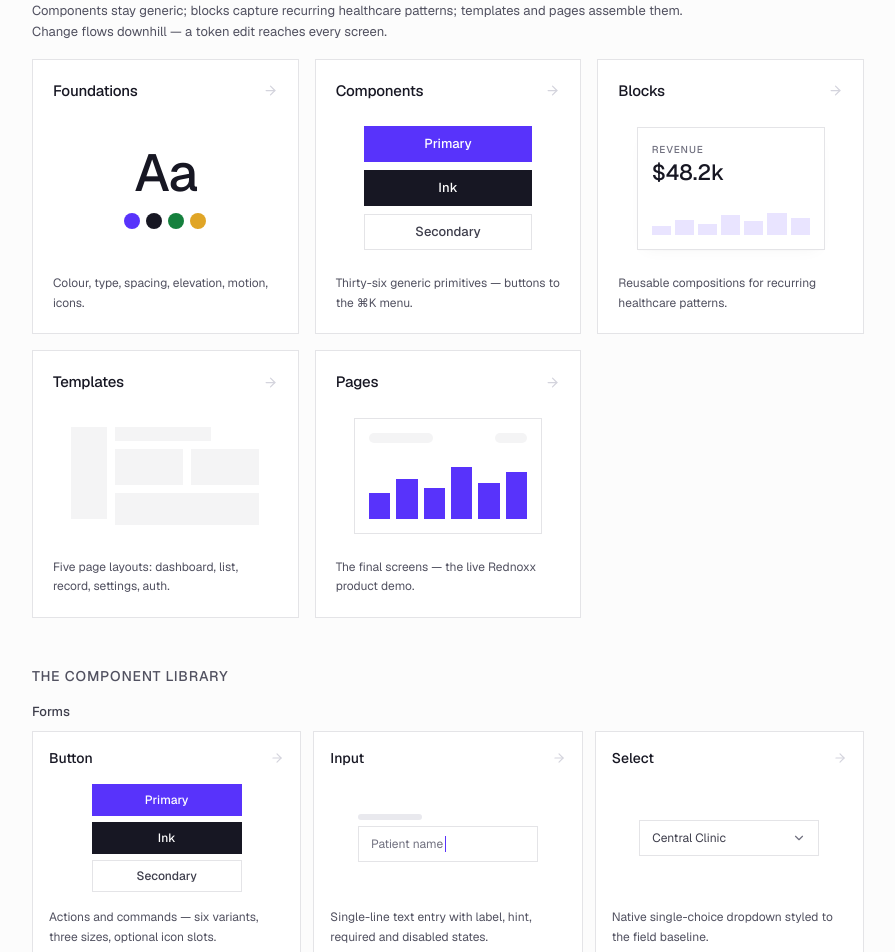
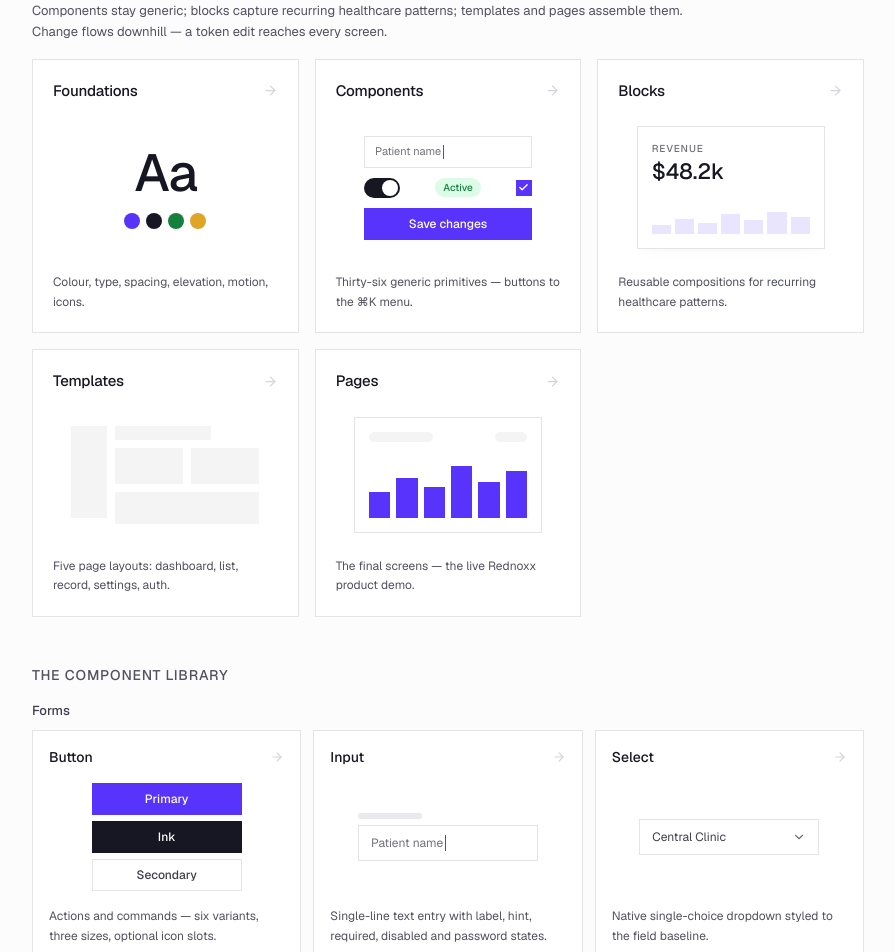
Before and after one commit to kmcdotninja/Rednoxx-Design-System, a React (Vite) app in the folder app/: page / in a window 1280 px wide. Shown: the part 840-1792 px from the top of the page, without its empty margins (312-1207 px from the left). Built offline with nearby package versions, Linux system fonts and the light colour scheme.

Commit message:
chore: input updates

```diff
--- a/app/src/components/Logo.tsx
+++ b/app/src/components/Logo.tsx
@@ -15,7 +15,7 @@ export function Logo({ className }: { className?: string }) {
       src="/logo.svg"
       alt="Rednoxx"
       draggable={false}
-      className={cn('block h-7 w-auto select-none', className)}
+      className={cn('block h-7 w-auto max-w-fit select-none', className)}
     />
   )
 }
--- a/app/src/components/ui/Field.tsx
+++ b/app/src/components/ui/Field.tsx
@@ -1,10 +1,11 @@
+import { useState } from 'react'
 import type {
   InputHTMLAttributes,
   ReactNode,
   SelectHTMLAttributes,
   TextareaHTMLAttributes,
 } from 'react'
-import { ChevronDown } from 'lucide-react'
+import { ChevronDown, Eye, EyeOff } from 'lucide-react'
 import { cn } from '@/lib/cn'
 
 const baseField =
@@ -73,6 +74,38 @@ export function Input({ className, invalid, ...props }: InputProps) {
   )
 }
 
+/** Input for secrets: type="password" with a show/hide eye toggle. */
+export function PasswordInput({
+  className,
+  invalid,
+  disabled,
+  ...props
+}: Omit<InputProps, 'type'>) {
+  const [visible, setVisible] = useState(false)
+  const Icon = visible ? EyeOff : Eye
+  return (
+    <div className="relative">
+      <input
+        type={visible ? 'text' : 'password'}
+        aria-invalid={invalid || undefined}
+        disabled={disabled}
+        className={cn(baseField, 'h-10 pl-3 pr-10', invalid && invalidField, className)}
+        {...props}
+      />
+      <button
+        type="button"
+        aria-label={visible ? 'Hide password' : 'Show password'}
+        aria-pressed={visible}
+        disabled={disabled}
+        onClick={() => setVisible((v) => !v)}
+        className="absolute right-1 top-1/2 flex h-8 w-8 -translate-y-1/2 items-center justify-center rounded-xl text-forest-300 transition-colors duration-150 hover:text-forest-500 focus:outline-none focus-visible:text-forest-500 focus-visible:ring-4 focus-visible:ring-azure-50 disabled:hidden"
+      >
+        <Icon size={16} aria-hidden />
+      </button>
+    </div>
+  )
+}
+
 interface TextareaProps extends TextareaHTMLAttributes<HTMLTextAreaElement> {
   invalid?: boolean
 }
--- a/app/src/components/ui/index.ts
+++ b/app/src/components/ui/index.ts
@@ -4,7 +4,7 @@ export { Card, CardHeader } from './Card'
 export { Badge, Tag, StatusPill } from './Badge'
 export { Segmented } from './Segmented'
 export type { SegOption } from './Segmented'
-export { Field, Input, Textarea, Select, KeyValue } from './Field'
+export { Field, Input, PasswordInput, Textarea, Select, KeyValue } from './Field'
 export { Checkbox } from './Checkbox'
 export { RadioGroup } from './Radio'
 export type { RadioOption } from './Radio'
--- a/app/src/showcase/blockdocs/auth.tsx
+++ b/app/src/showcase/blockdocs/auth.tsx
@@ -26,6 +26,7 @@ import {
   Field,
   Input,
   Modal,
+  PasswordInput,
   Tag,
   Toggle,
   useToast,
@@ -138,8 +139,7 @@ function LoginExample() {
           <Input type="email" defaultValue="amina@rednoxx.health" />
         </Field>
         <Field label="Password">
-          <Input
-            type="password"
+          <PasswordInput
             placeholder="••••••••"
             value={password}
             onChange={(e) => setPassword(e.target.value)}
@@ -208,7 +208,7 @@ function RegistrationExample() {
           <Input type="email" placeholder="name@facility.rednoxx.health" />
         </Field>
         <Field label="Password" required>
-          <Input type="password" placeholder="8+ characters" />
+          <PasswordInput placeholder="8+ characters" />
         </Field>
         <label className="flex cursor-pointer items-start gap-2.5">
           <input
@@ -439,8 +439,7 @@ function PasswordExample() {
     <AuthCard title="Create a new password" subtitle="Your reset link was verified.">
       <div className="space-y-4">
         <Field label="New password">
-          <Input
-            type="password"
+          <PasswordInput
             value={password}
             onChange={(e) => setPassword(e.target.value)}
             placeholder="Type to watch the meter"
@@ -471,7 +470,7 @@ function PasswordExample() {
           })}
         </ul>
         <Field label="Confirm password" hint={mismatch ? undefined : ' '}>
-          <Input type="password" value={confirm} onChange={(e) => setConfirm(e.target.value)} />
+          <PasswordInput value={confirm} onChange={(e) => setConfirm(e.target.value)} />
         </Field>
         {mismatch && (
           <p className="-mt-2 text-[13px] font-medium text-rose-ink" role="alert">
@@ -719,11 +718,10 @@ export const AUTH_BLOCK_DOCS: Omit<ComponentDoc, 'name' | 'group' | 'summary'>[]
     slug: 'password',
     description:
       'Create, reset and change flows share one card: a four-segment strength meter driven by explicit requirements, each requirement visible and ticking as it passes. The submit gates on all requirements plus a matching confirmation.',
-    code: `<PasswordField
-  value={password}
-  onChange={setPassword}
-  requirements={REQUIREMENTS}
-/>`,
+    code: `<Field label="New password">
+  <PasswordInput value={password} onChange={…} />
+</Field>
+<StrengthMeter value={password} requirements={REQUIREMENTS} />`,
     examples: [
       {
         title: 'Live — type to drive the meter',
@@ -735,6 +733,7 @@ export const AUTH_BLOCK_DOCS: Omit<ComponentDoc, 'name' | 'group' | 'summary'>[]
       'Strength is announced as text (role="status"), never colour-alone bars.',
       'Requirements are a visible checklist, so “weak” is actionable.',
       'The mismatch message is role="alert" and sits directly under the confirm field.',
+      'Both fields carry the show/hide eye — a labelled button with aria-pressed, so users can verify long passwords before submitting.',
     ],
   },
   {
--- a/app/src/showcase/blocks-meta.ts
+++ b/app/src/showcase/blocks-meta.ts
@@ -64,7 +64,7 @@ export const BLOCKS_META: BlockMeta[] = [
     slug: 'password',
     name: 'Password',
     group: 'Auth',
-    summary: 'Reset and create-password forms with a live strength meter and requirements list.',
+    summary: 'Reset and create-password forms with show/hide toggles, a live strength meter and requirements list.',
   },
   {
     slug: 'org-access',
--- a/app/src/showcase/demo/pages/SignIn.tsx
+++ b/app/src/showcase/demo/pages/SignIn.tsx
@@ -8,6 +8,7 @@ import {
   CodeInput,
   Field,
   Input,
+  PasswordInput,
   Tag,
   Toggle,
   useToast,
@@ -174,8 +175,7 @@ export function SignInPage() {
                   <Input type="email" defaultValue="amina@rednoxx.health" />
                 </Field>
                 <Field label="Password">
-                  <Input
-                    type="password"
+                  <PasswordInput
                     placeholder="••••••••"
                     autoFocus
                     value={password}
--- a/app/src/showcase/docs/forms.tsx
+++ b/app/src/showcase/docs/forms.tsx
@@ -11,6 +11,7 @@ import {
   Field,
   FileUpload,
   Input,
+  PasswordInput,
   RadioGroup,
   SearchInput,
   Select,
@@ -269,7 +270,7 @@ export const FORM_DOCS: ComponentDoc[] = [
     slug: 'input',
     name: 'Input',
     group: 'Forms',
-    summary: 'Single-line text entry with label, hint, required and disabled states.',
+    summary: 'Single-line text entry with label, hint, required, disabled and password states.',
     props: [
       { name: 'label', type: 'ReactNode', description: 'Field — the visible label above the control.' },
       { name: 'hint', type: 'ReactNode', description: 'Field — helper text under the control.' },
@@ -315,6 +316,21 @@ export const FORM_DOCS: ComponentDoc[] = [
         ),
       },
       {
+        title: 'Password',
+        note: 'PasswordInput hides the value behind type="password" and adds an eye toggle to reveal it. The invalid and disabled states carry over from Input.',
+        wide: true,
+        body: (
+          <div className="grid max-w-2xl gap-4 sm:grid-cols-2">
+            <Field label="Password" required hint="Click the eye to reveal what you typed.">
+              <PasswordInput defaultValue="Garki@2026" />
+            </Field>
+            <Field label="Confirm password" required error="Passwords don’t match yet.">
+              <PasswordInput invalid defaultValue="Garki@202" />
+            </Field>
+          </div>
+        ),
+      },
+      {
         title: 'Disabled and multiline',
         wide: true,
         body: (
@@ -344,6 +360,7 @@ export const FORM_DOCS: ComponentDoc[] = [
       'Required is marked visually and should be enforced in validation copy, not colour alone.',
       'Placeholder text meets 4.5:1 contrast but never substitutes for a label.',
       'Disabled inputs keep their value readable at AA contrast on the gray panel.',
+      'The password eye is a real button — labelled “Show password”, keyboard reachable, with aria-pressed reflecting the state.',
     ],
   },
   {
--- a/app/src/showcase/pages/Overview.tsx
+++ b/app/src/showcase/pages/Overview.tsx
@@ -2,6 +2,7 @@ import type { ReactNode } from 'react'
 import { Link } from 'react-router-dom'
 import {
   ArrowRight,
+  Check,
   MousePointerClick,
   PersonStanding,
   Sprout,
@@ -36,15 +37,24 @@ const LAYER_PREVIEWS: Record<string, ReactNode> = {
     </div>
   ),
   Components: (
-    <div className="flex w-full max-w-[168px] flex-col gap-2">
-      <span className="flex h-9 items-center justify-center bg-azure text-[13px] font-medium text-white">
-        Primary
-      </span>
-      <span className="flex h-9 items-center justify-center bg-forest text-[13px] font-medium text-white">
-        Ink
-      </span>
-      <span className="flex h-9 items-center justify-center border border-hair text-[13px] font-medium text-forest-500">
-        Secondary
+    <div className="flex w-full max-w-[168px] flex-col gap-2.5">
+      <div className="flex h-8 items-center border border-hair bg-white px-2.5 text-[11px] text-forest-300">
+        Patient name
+        <span className="ml-0.5 h-3.5 w-px bg-azure" />
+      </div>
+      <div className="flex items-center justify-between">
+        <span className="relative h-5 w-9 rounded-full bg-forest">
+          <span className="absolute right-0.5 top-0.5 h-4 w-4 rounded-full bg-white" />
+        </span>
+        <span className="rounded-full bg-mint-soft px-2 py-0.5 text-[10px] font-medium text-mint">
+          Active
+        </span>
+        <span className="flex h-4 w-4 items-center justify-center bg-azure">
+          <Check size={11} className="text-white" strokeWidth={3} />
+        </span>
+      </div>
+      <span className="flex h-8 items-center justify-center bg-azure text-[12px] font-medium text-white">
+        Save changes
       </span>
     </div>
   ),
```
Also changed, not shown: .claude/skills/verify/SKILL.md (added), Preview.png (added).
